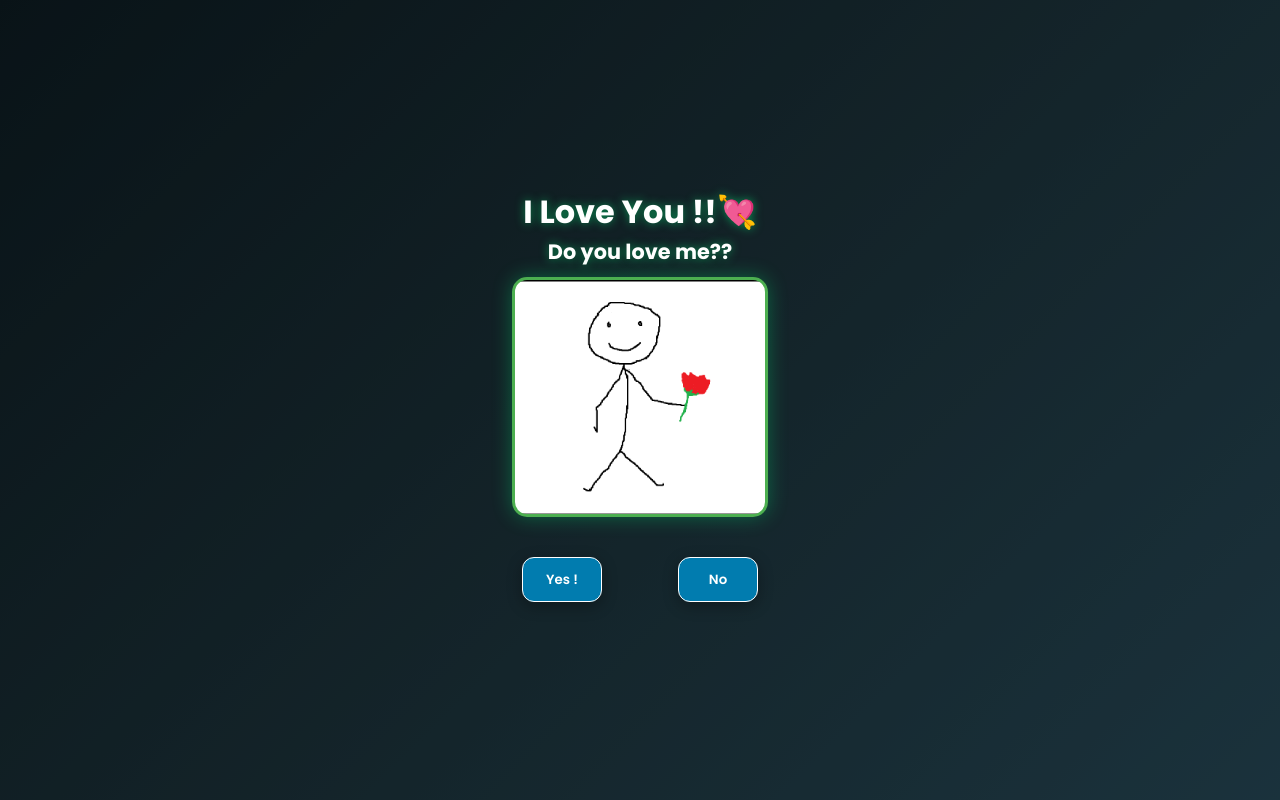
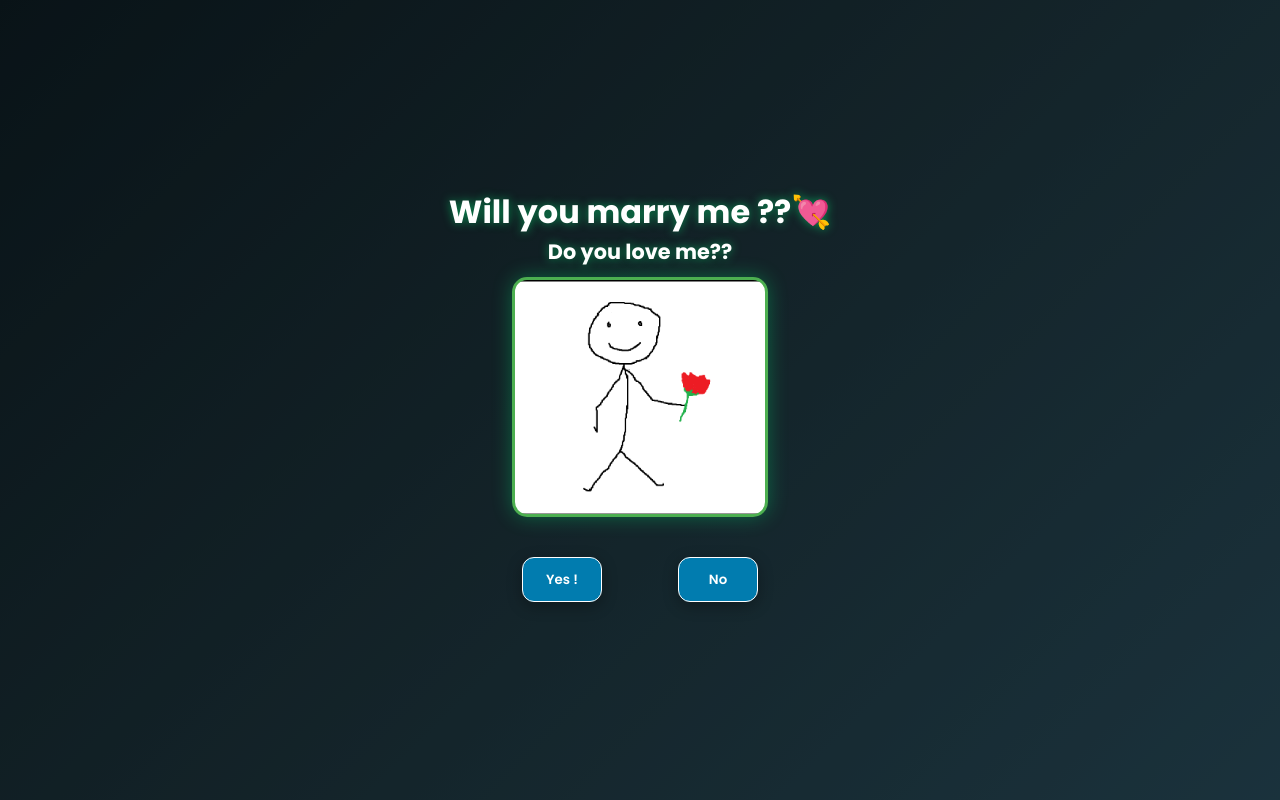
Before and after one commit to PranayWaghmare6/propose-to-crush, a plain HTML site: page index.html in a window 1280 px wide. Drawn offline with Linux system fonts and the light colour scheme.

Commit message:
some changes

```diff
--- a/index.html
+++ b/index.html
@@ -10,7 +10,7 @@
 </head>
 <body>
     <div class="container">
-        <h1>I Love You !!💘</h1>
+        <h1>Will you marry me ??💘</h1>
         <h3>Do you love me??</h3>
         <div class="img" id="start"></div>
         <div class="yesno">
```
Also changed, not shown: yes.html (+1 -1 lines).
